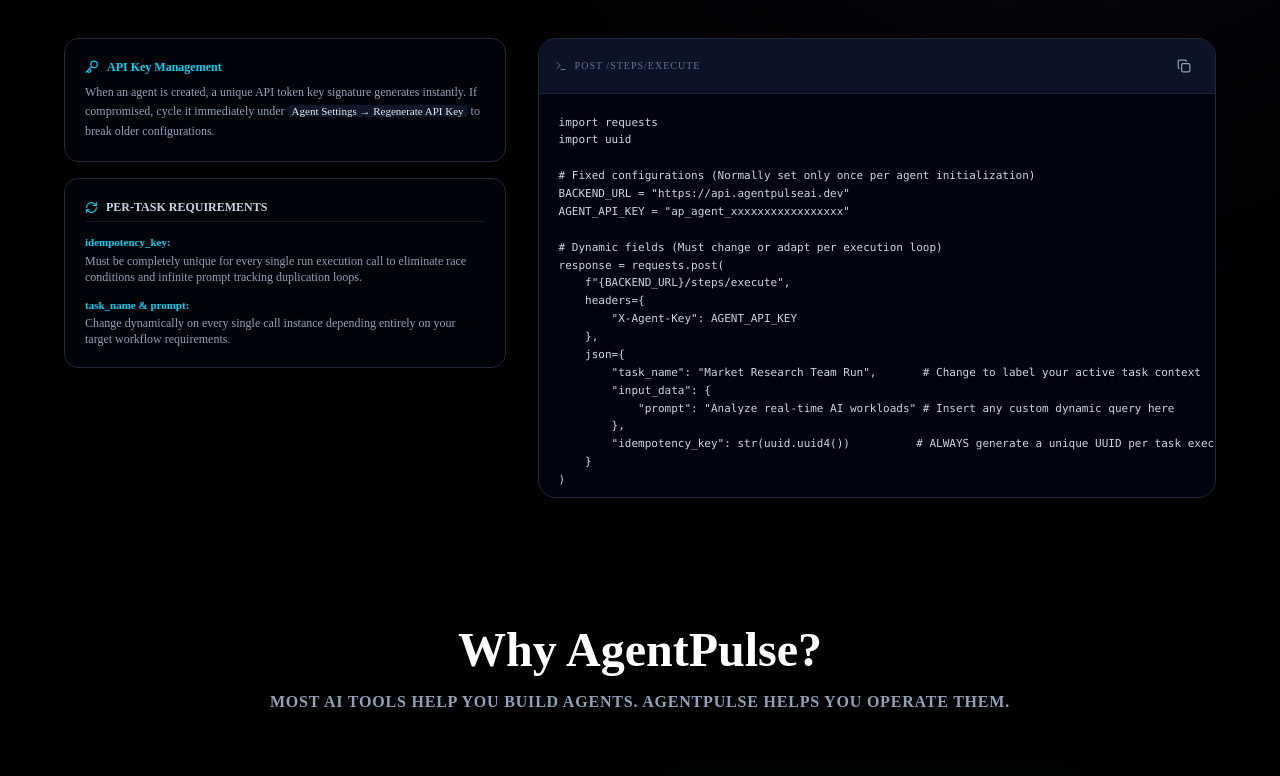
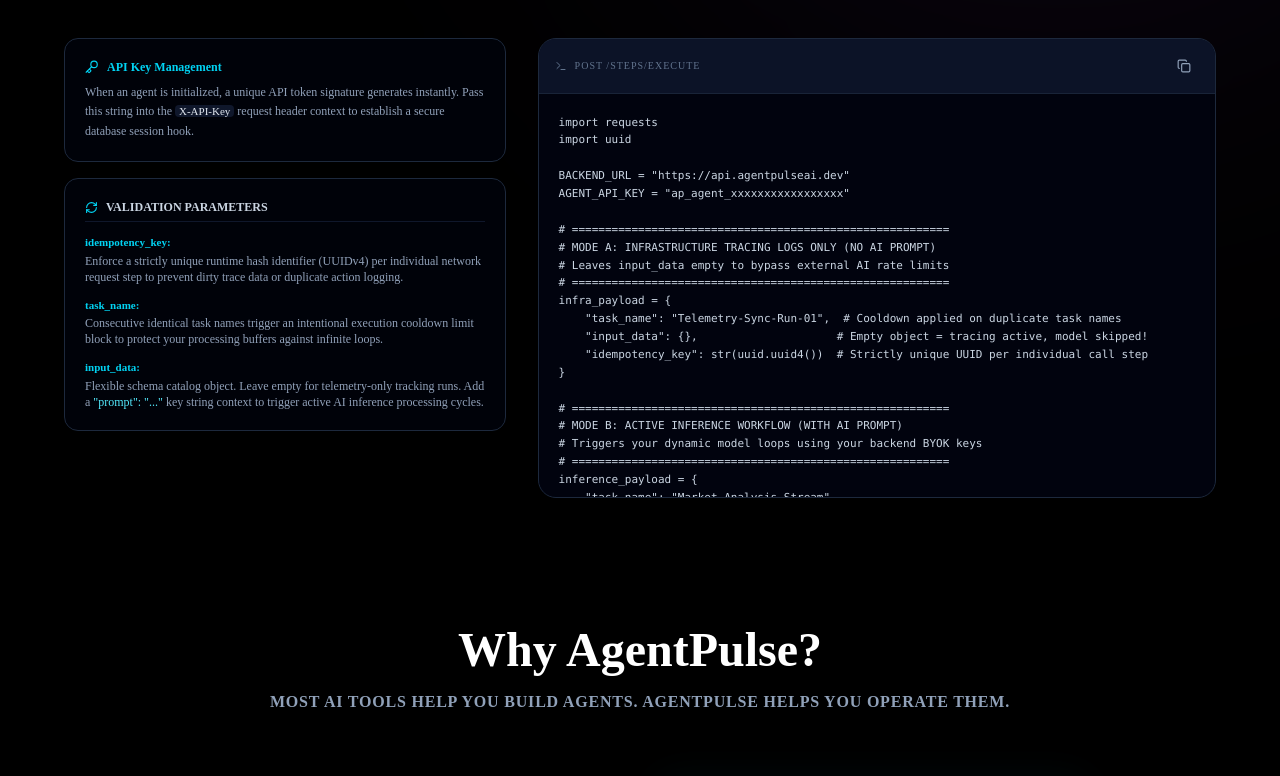
Before and after one commit to milan-backend/Agent-Pulse, a Next.js app in the folder frontend/: page / in a window 1280 px wide. Shown: the part 3242-4018 px from the top of the page. Built offline with nearby package versions, Linux system fonts and the light colour scheme; no server answers.

Commit message:
added paddle

```diff
--- a/frontend/components/Docs.tsx
+++ b/frontend/components/Docs.tsx
@@ -4,7 +4,6 @@ import React, { useState } from "react";
 import {
   Terminal,
   Cpu,
-  Boxes,
   Building2,
   Copy,
   Check,
@@ -18,28 +17,44 @@ export default function Docs() {
   const [activeTab, setActiveTab] = useState("free");
   const [copied, setCopied] = useState(false);
 
-  // Both pro and enterprise now map straight to your verified live MCP endpoints from swagger!
+  // Both pro and enterprise map straight to your verified live MCP endpoints from swagger!
   const codeSnippets = {
     free: `import requests
 import uuid
 
-# Fixed configurations (Normally set only once per agent initialization)
 BACKEND_URL = "https://api.agentpulseai.dev"
 AGENT_API_KEY = "ap_agent_xxxxxxxxxxxxxxxxx"
 
-# Dynamic fields (Must change or adapt per execution loop)
+# =========================================================
+# MODE A: INFRASTRUCTURE TRACING LOGS ONLY (NO AI PROMPT)
+# Leaves input_data empty to bypass external AI rate limits
+# =========================================================
+infra_payload = {
+    "task_name": "Telemetry-Sync-Run-01",  # Cooldown applied on duplicate task names
+    "input_data": {},                     # Empty object = tracing active, model skipped!
+    "idempotency_key": str(uuid.uuid4())  # Strictly unique UUID per individual call step
+}
+
+# =========================================================
+# MODE B: ACTIVE INFERENCE WORKFLOW (WITH AI PROMPT)
+# Triggers your dynamic model loops using your backend BYOK keys
+# =========================================================
+inference_payload = {
+    "task_name": "Market-Analysis-Stream",
+    "input_data": {
+        "prompt": "Analyze high-throughput real-time AI cluster workloads"
+    },
+    "idempotency_key": str(uuid.uuid4())
+}
+
+# ✅ CORRECTION: Headers fixed to use production "X-API-Key" parameter mapping
 response = requests.post(
     f"{BACKEND_URL}/steps/execute",
     headers={
-        "X-Agent-Key": AGENT_API_KEY
+        "X-API-Key": AGENT_API_KEY,
+        "Content-Type": "application/json"
     },
-    json={
-        "task_name": "Market Research Team Run",       # Change to label your active task context
-        "input_data": {
-            "prompt": "Analyze real-time AI workloads" # Insert any custom dynamic query here
-        },
-        "idempotency_key": str(uuid.uuid4())          # ALWAYS generate a unique UUID per task execution
-    }
+    json=infra_payload # Swap with inference_payload depending on operational targets
 )
 
 print(response.json())`,
@@ -183,7 +198,6 @@ print(response.json())`,
         {/* LEFT COMPONENT: CONTENT EXPLANATIONS */}
         <div className="lg:col-span-2 space-y-4">
 
-          {/* FREE PLAN DATA CONTEXT */}
           {activeTab === "free" && (
             <>
               <div className="p-5 rounded-xl border border-slate-800 bg-slate-950/40 backdrop-blur-md">
@@ -191,33 +205,39 @@ print(response.json())`,
                   <Key size={14} /> API Key Management
                 </div>
                 <p className="text-xs text-slate-400 leading-relaxed">
-                  When an agent is created, a unique API token key signature generates instantly. If compromised, cycle it immediately under <code className="text-slate-200 font-mono text-[11px] bg-slate-900 px-1 rounded">Agent Settings → Regenerate API Key</code> to break older configurations.
+                  When an agent is initialized, a unique API token signature generates instantly. Pass this string into the <code className="text-slate-200 font-mono text-[11px] bg-slate-900 px-1 rounded">X-API-Key</code> request header context to establish a secure database session hook.
                 </p>
               </div>
 
               <div className="p-5 rounded-xl border border-slate-800 bg-slate-950/40 backdrop-blur-md font-mono text-[11px] space-y-3">
                 <div className="text-xs font-sans font-bold text-slate-300 border-b border-slate-900 pb-1.5 uppercase flex items-center gap-2">
-                  <RefreshCw size={13} className="text-cyan-400" /> Per-Task Requirements
+                  <RefreshCw size={13} className="text-cyan-400" /> Validation Parameters
                 </div>
 
                 <div>
                   <span className="text-cyan-400 font-bold">idempotency_key:</span>
-                  <p className="text-slate-400 text-xs mt-0.5">
-                    Must be completely unique for every single run execution call to eliminate race conditions and infinite prompt tracking duplication loops.
+                  <p className="text-slate-400 text-xs mt-0.5 font-sans">
+                    Enforce a strictly unique runtime hash identifier (UUIDv4) per individual network request step to prevent dirty trace data or duplicate action logging.
                   </p>
                 </div>
 
                 <div>
-                  <span className="text-cyan-400 font-bold">task_name & prompt:</span>
-                  <p className="text-slate-400 text-xs mt-0.5">
-                    Change dynamically on every single call instance depending entirely on your target workflow requirements.
+                  <span className="text-cyan-400 font-bold">task_name:</span>
+                  <p className="text-slate-400 text-xs mt-0.5 font-sans">
+                    Consecutive identical task names trigger an intentional execution cooldown limit block to protect your processing buffers against infinite loops.
+                  </p>
+                </div>
+
+                <div>
+                  <span className="text-cyan-400 font-bold">input_data:</span>
+                  <p className="text-slate-400 text-xs mt-0.5 font-sans">
+                    Flexible schema catalog object. Leave empty <code className="text-cyan-300 font-mono">{}</code> for telemetry-only tracking runs. Add a <code className="text-cyan-300 font-mono">&quot;prompt&quot;: &quot;...&quot;</code> key string context to trigger active AI inference processing cycles.
                   </p>
                 </div>
               </div>
             </>
           )}
 
-          {/* PRO PLAN DATA CONTEXT */}
           {activeTab === "pro" && (
             <>
               <div className="p-5 rounded-xl border border-slate-800 bg-slate-950/40 backdrop-blur-md">
@@ -239,12 +259,11 @@ print(response.json())`,
             </>
           )}
 
-          {/* ENTERPRISE PLAN DATA CONTEXT */}
           {activeTab === "enterprise" && (
             <>
               <div className="p-5 rounded-xl border border-slate-800 bg-slate-950/40 backdrop-blur-md">
                 <div className="flex items-center gap-2 text-xs font-sans text-emerald-400 font-bold mb-2">
-                  <ServerCrash size={14} /> Shared Multi-Tenant vs Dedicated Compute
+                  <ServerCrash size={14} /> Multi-Tenant vs Dedicated Compute
                 </div>
                 <p className="text-xs text-slate-400 leading-relaxed">
                   While the Pro tier processes your MCP workflows on standard shared cluster threads, the **Enterprise tier** takes your exact same MCP engine configuration and drops it onto completely isolated, single-tenant cloud node infrastructure for maximum throughput and isolation.
```
